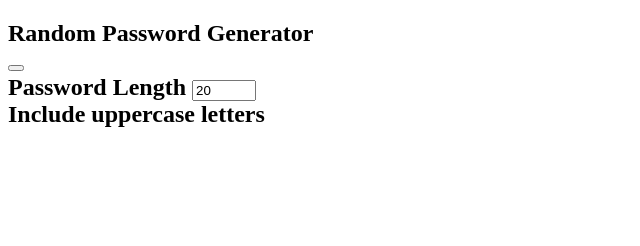
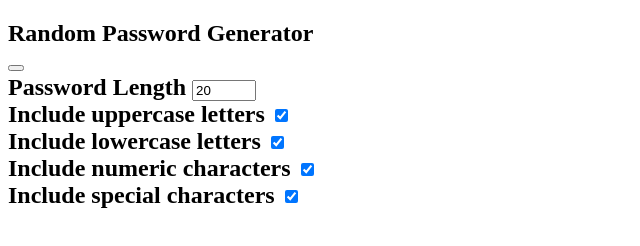
Before and after one commit to Rjbovee112/RPG-JavaHW, a plain HTML site: page index.html in a window 1280 px wide. Shown: the whole page, without its empty margins (0-640 px from the left). Drawn offline with Linux system fonts and the light colour scheme.

Commit message:
added upper/lower/special/numerical

```diff
--- a/index.html
+++ b/index.html
@@ -24,8 +24,22 @@
                 </div>
                 <div class="setting">
                     <label for="uppercase">Include uppercase letters</label>
+                    <input type="checkbox" id="uppercase" checked />
+                </div>
+                <div class="setting">
+                    <label for="lowercase">Include lowercase letters</label>
+                    <input type="checkbox" id="lowercase" checked />
+                </div>
+                <div class="setting">
+                    <label for="uppercase">Include numeric characters</label>
+                    <input type="checkbox" id="numeric" checked />
+                </div>
+                <div class="setting">
+                    <label for="uppercase">Include special characters</label>
+                    <input type="checkbox" id="special" checked />
+                </div>
 
-                </div>
+            </div>
 </body>
 
 </html>
```
